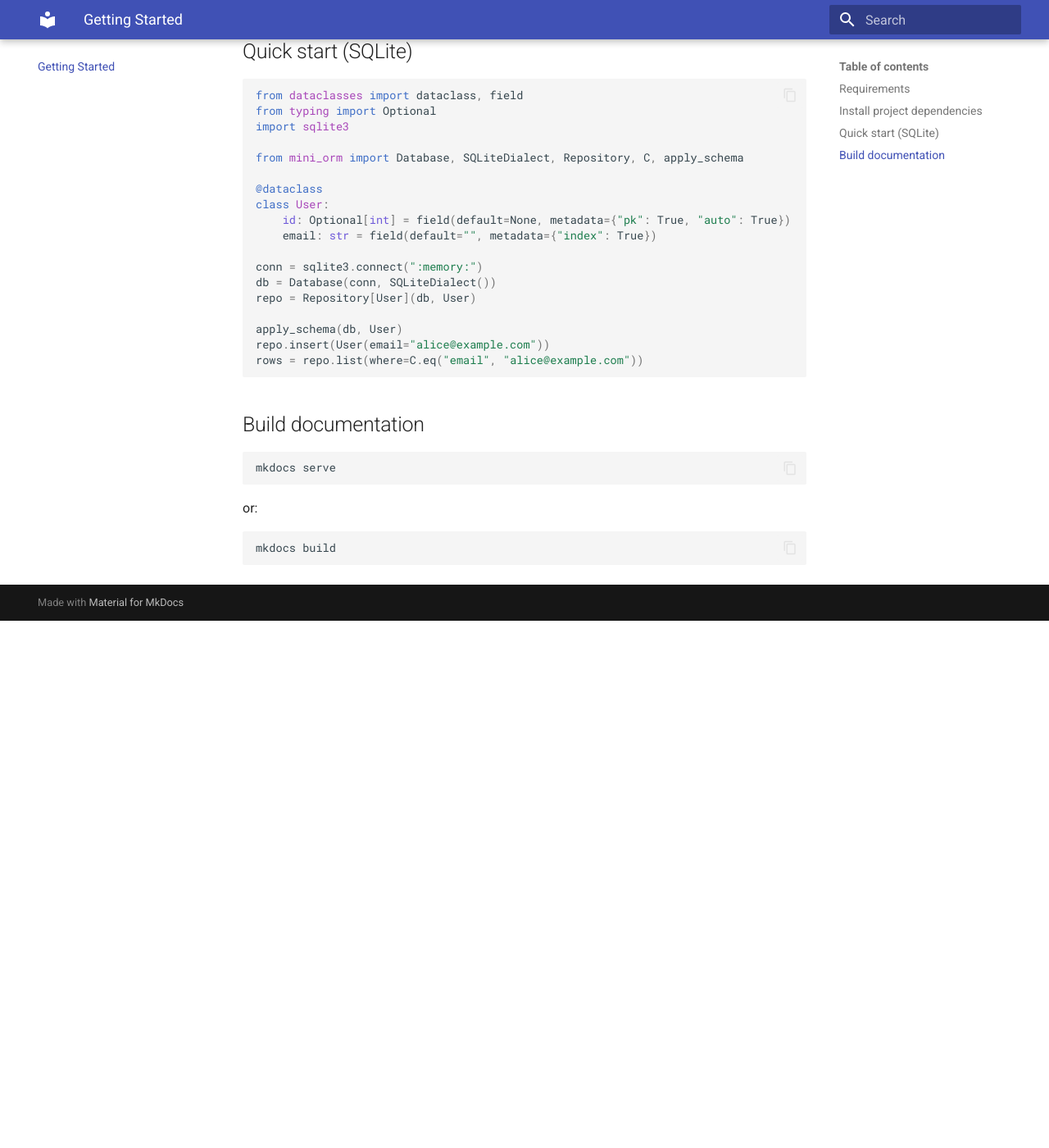
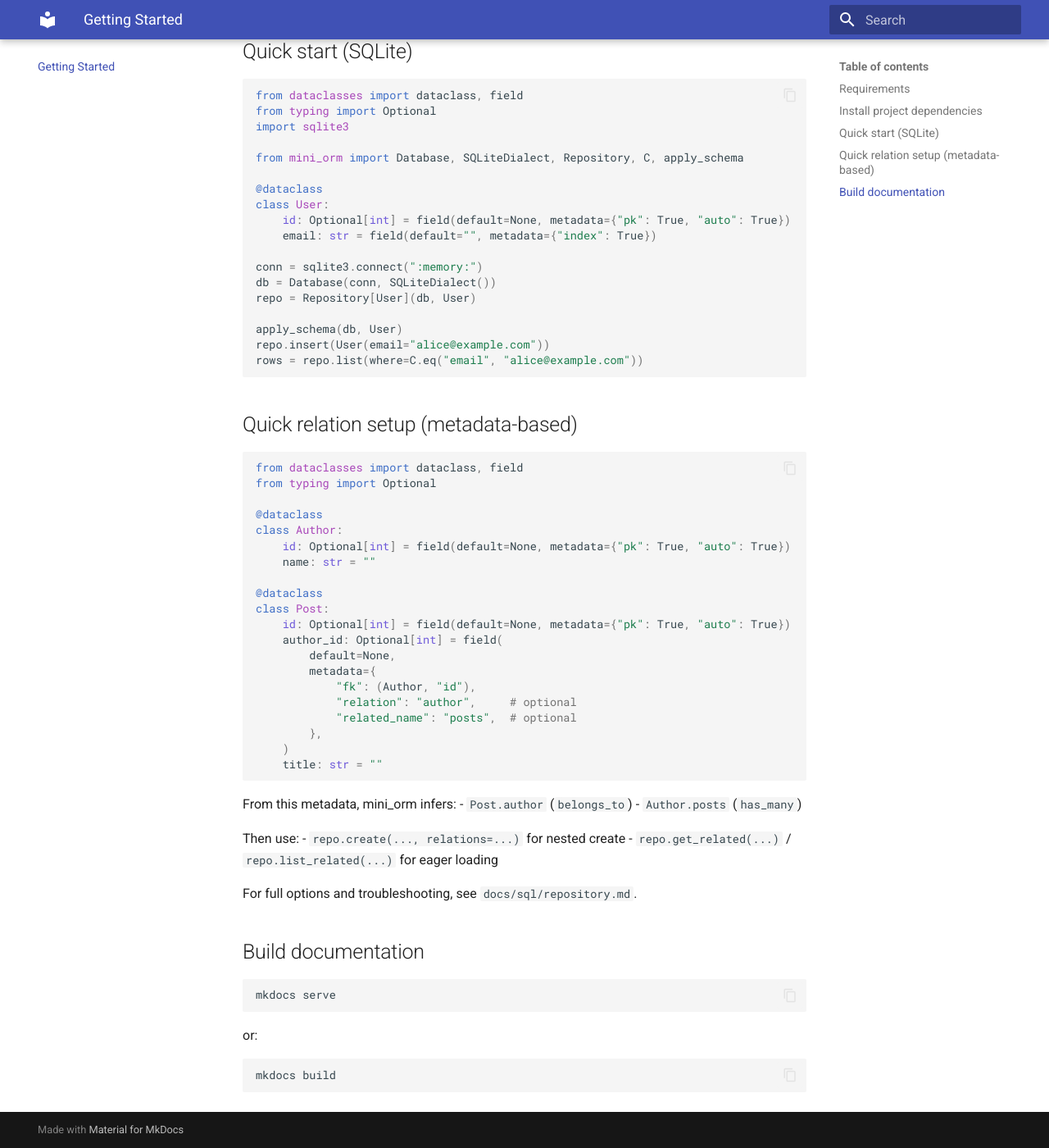
Before and after one commit to thinhphan97/Mini-ORM, an MkDocs documentation site: the page built from docs/getting-started.md, in a window 1280 px wide and 1400 px high, scrolled down 790 px. Shown: the whole window at 82% size. Built offline with MkDocs 1.6.1 and Material for MkDocs 9.7.7, drawn with Linux system fonts in a browser that asks for light colours; before the commit the page ends 1547 px from its top, so only the background shows below that.

Commit message:
docs: expand relation metadata guidance across documentation

````diff
--- a/docs/getting-started.md
+++ b/docs/getting-started.md
@@ -53,6 +53,41 @@ repo.insert(User(email="alice@example.com"))
 rows = repo.list(where=C.eq("email", "alice@example.com"))
 ```
 
+## Quick relation setup (metadata-based)
+
+```python
+from dataclasses import dataclass, field
+from typing import Optional
+
+@dataclass
+class Author:
+    id: Optional[int] = field(default=None, metadata={"pk": True, "auto": True})
+    name: str = ""
+
+@dataclass
+class Post:
+    id: Optional[int] = field(default=None, metadata={"pk": True, "auto": True})
+    author_id: Optional[int] = field(
+        default=None,
+        metadata={
+            "fk": (Author, "id"),
+            "relation": "author",     # optional
+            "related_name": "posts",  # optional
+        },
+    )
+    title: str = ""
+```
+
+From this metadata, mini_orm infers:
+- `Post.author` (`belongs_to`)
+- `Author.posts` (`has_many`)
+
+Then use:
+- `repo.create(..., relations=...)` for nested create
+- `repo.get_related(...)` / `repo.list_related(...)` for eager loading
+
+For full options and troubleshooting, see `docs/sql/repository.md`.
+
 ## Build documentation
 
 ```bash
````
Also changed, not shown: README.md (+53 -0 lines), docs/api/core.md (+4 -0 lines), docs/index.md (+31 -0 lines), docs/sql/overview.md (+35 -0 lines), docs/sql/schema-indexing.md (+6 -0 lines), examples/README.md (+6 -1 lines).
